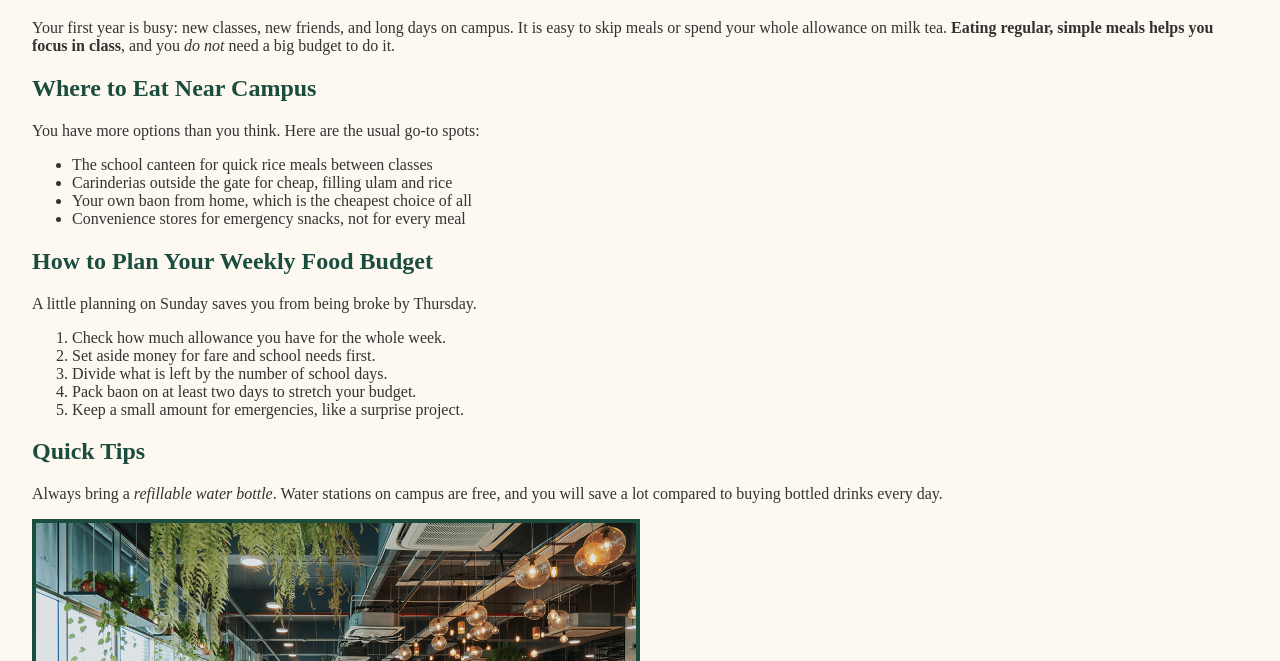
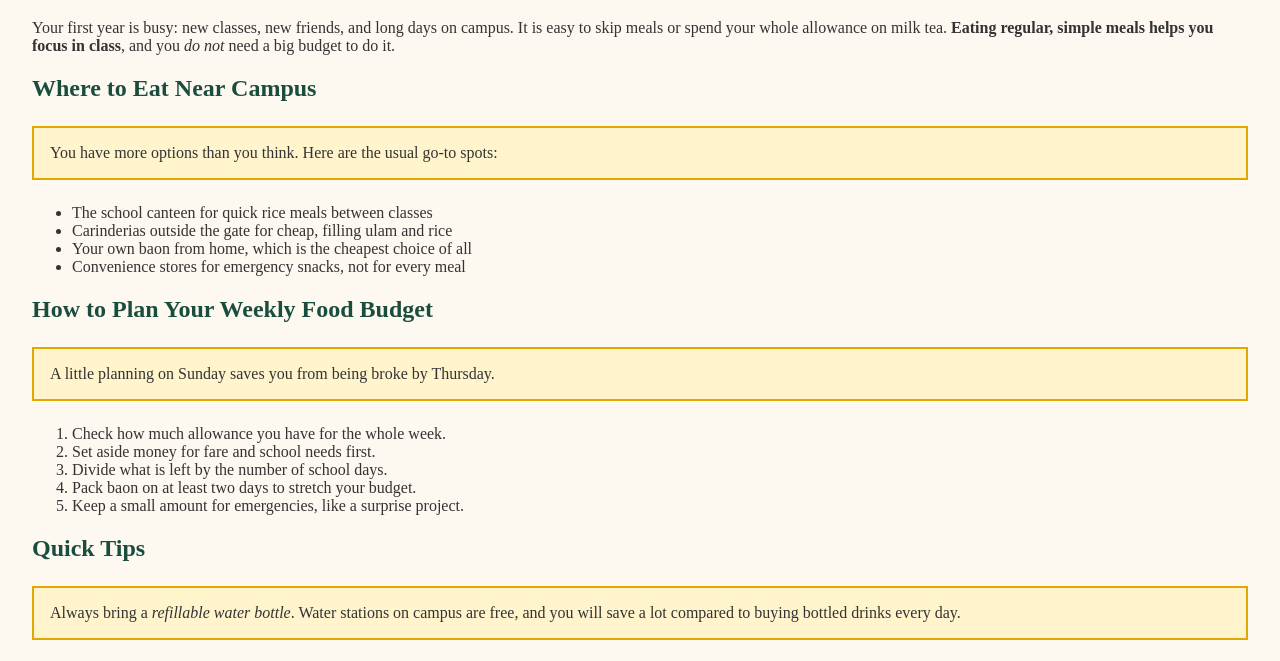
Before and after one commit to ortegasofiojoshua-png/campus-guide-css-ortega, a plain HTML site: page guides/food.html in a window 1280 px wide. Shown: the part 93-754 px from the top of the page. Drawn offline with Linux system fonts and the light colour scheme.

Commit message:
Added 2 Class

```diff
--- a/guides/food.html
+++ b/guides/food.html
@@ -17,7 +17,9 @@
     </p>
 
     <h2>Where to Eat Near Campus</h2>
-    <p>You have more options than you think. Here are the usual go-to spots:</p>
+    <p class="tip">
+      You have more options than you think. Here are the usual go-to spots:
+    </p>
 
     <ul>
       <li>The school canteen for quick rice meals between classes</li>
@@ -27,7 +29,9 @@
     </ul>
 
     <h2>How to Plan Your Weekly Food Budget</h2>
-    <p>A little planning on Sunday saves you from being broke by Thursday.</p>
+    <p class="tip">
+      A little planning on Sunday saves you from being broke by Thursday.
+    </p>
 
     <ol>
       <li>Check how much allowance you have for the whole week.</li>
@@ -39,7 +43,7 @@
 
     <h2>Quick Tips</h2>
 
-    <p>
+    <p class="tip">
       Always bring a <em>refillable water bottle</em>. Water stations on campus
       are free, and you will save a lot compared to buying bottled drinks every
       day.
```
Also changed, not shown: guides/enrollment.html (+1 -1 lines), index.html (+7 -3 lines), styles.css (line endings or trailing spaces).
